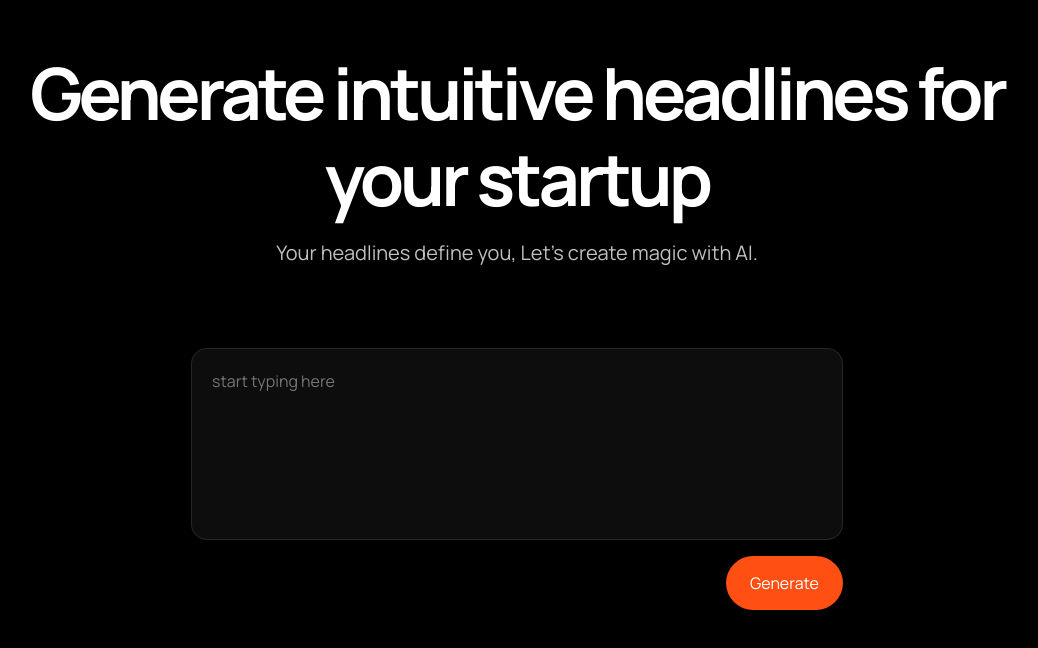
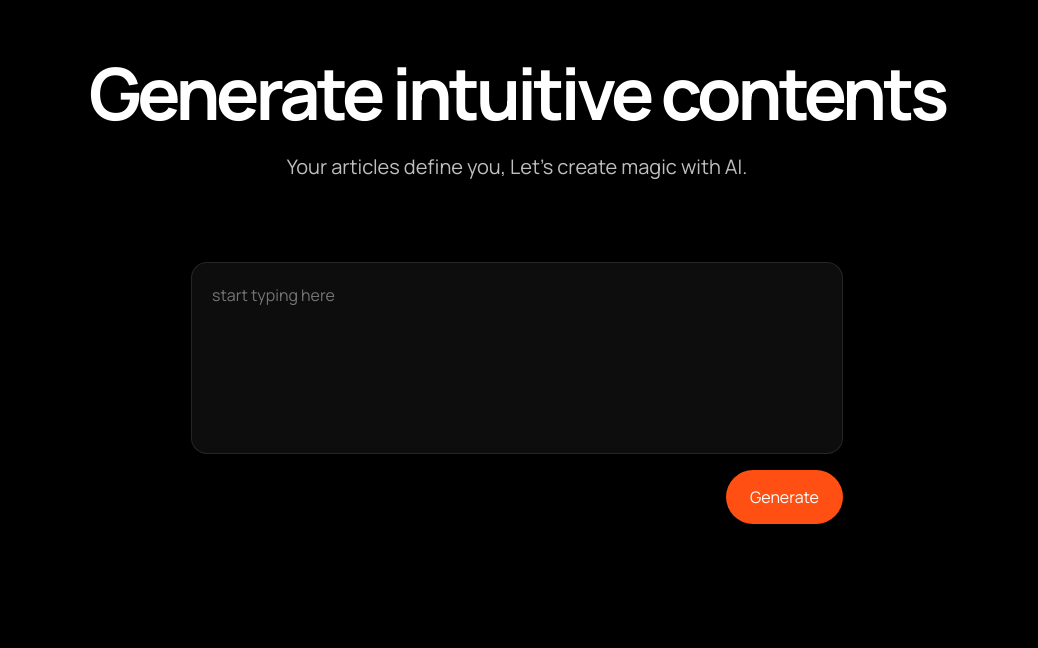
Before and after one commit to johnexzy/annibo, a Next.js app: page / in a window 1280 px wide. Shown: the top 648 px of the page, without its empty margins (123-1161 px from the left). Built offline with nearby package versions, Linux system fonts and the light colour scheme.

Commit message:
refactor: logo

```diff
--- a/pages/_document.js
+++ b/pages/_document.js
@@ -5,7 +5,7 @@ export default function Document() {
     <Html>
       <Head>
         <meta property="og:title" content="GPT-3 Writer" key="title"/>
-        <meta property="og:description" content="build with buildspace" key="description"/>
+        <meta property="og:description" content="Create intriguing contents with AI" key="description"/>
         <meta
           property="og:image"
           content="https://cdn.buildspace.so/courses/gpt3-writer/project-og.jpg"
--- a/pages/index.js
+++ b/pages/index.js
@@ -1,6 +1,6 @@
 import Head from "next/head";
 import Image from "next/image";
-import buildspaceLogo from "../assets/buildspace-logo.png";
+import Logo from "../assets/logo.png";
 import { useState } from "react";
 
 const Home = () => {
@@ -35,16 +35,16 @@ const Home = () => {
   return (
     <div className="root">
       <Head>
-        <title>GPT-3 Writer | buildspace</title>
+        <title>GPT-3 Writer | By Afrodev</title>
       </Head>
       <div className="container">
         <div className="header">
           <div className="header-title">
-            <h1>Generate intuitive headlines for your startup</h1>
+            <h1>Generate intuitive contents</h1>
           </div>
           <div className="header-subtitle">
             <h2>
-              Your headlines define you, Let's create magic with AI.
+              Your articles define you, Let's create magic with AI.
             </h2>
           </div>
         </div>
@@ -85,7 +85,7 @@ const Home = () => {
           rel="noreferrer"
         >
           <div className="badge">
-            <Image src={buildspaceLogo} alt="buildspace logo" />
+            <Image src={Logo} alt="buildspace logo" />
             <p>build with buildspace</p>
           </div>
         </a>
```
Also changed, not shown: 1 other file (tests, documents, lock files or other folders).
